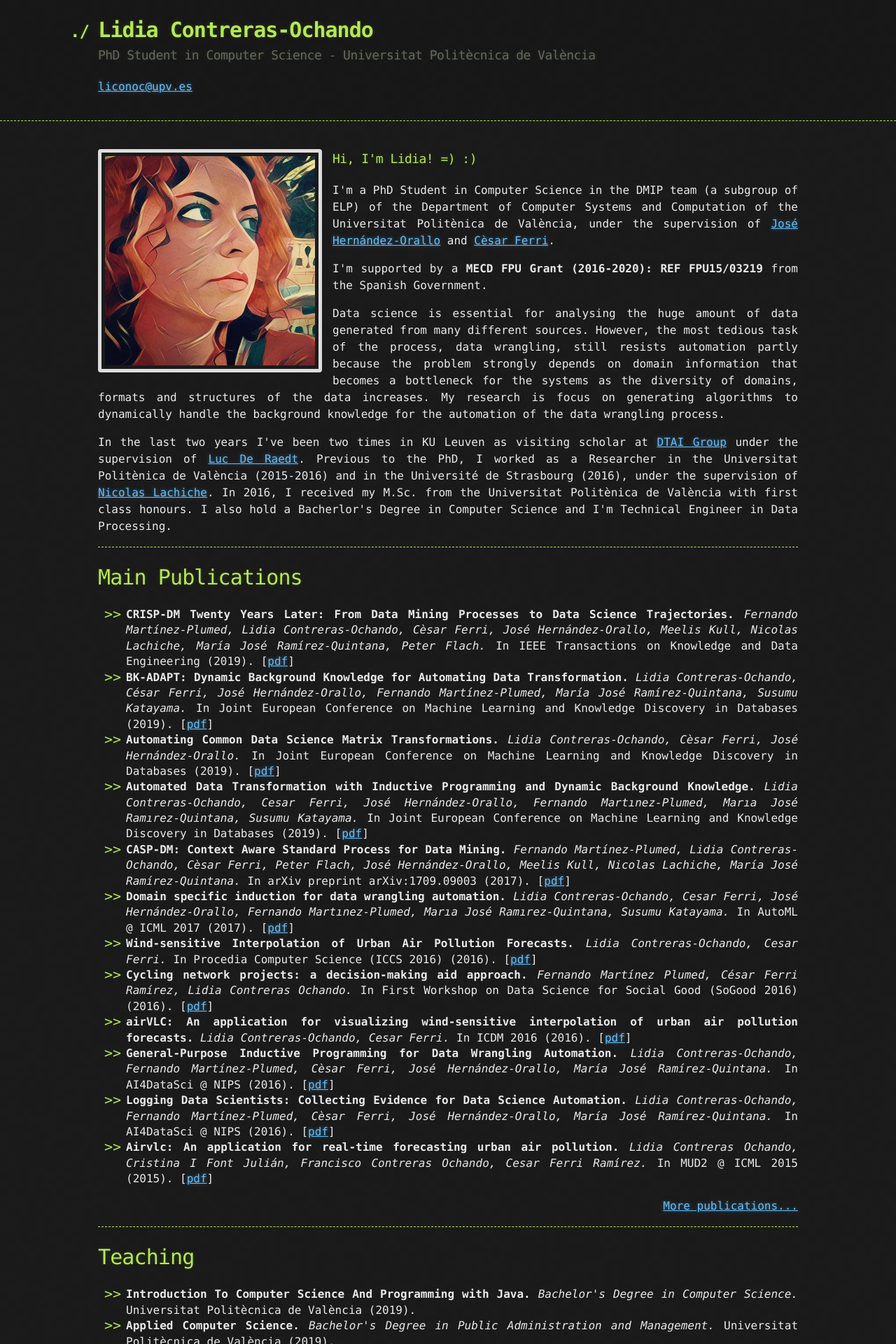
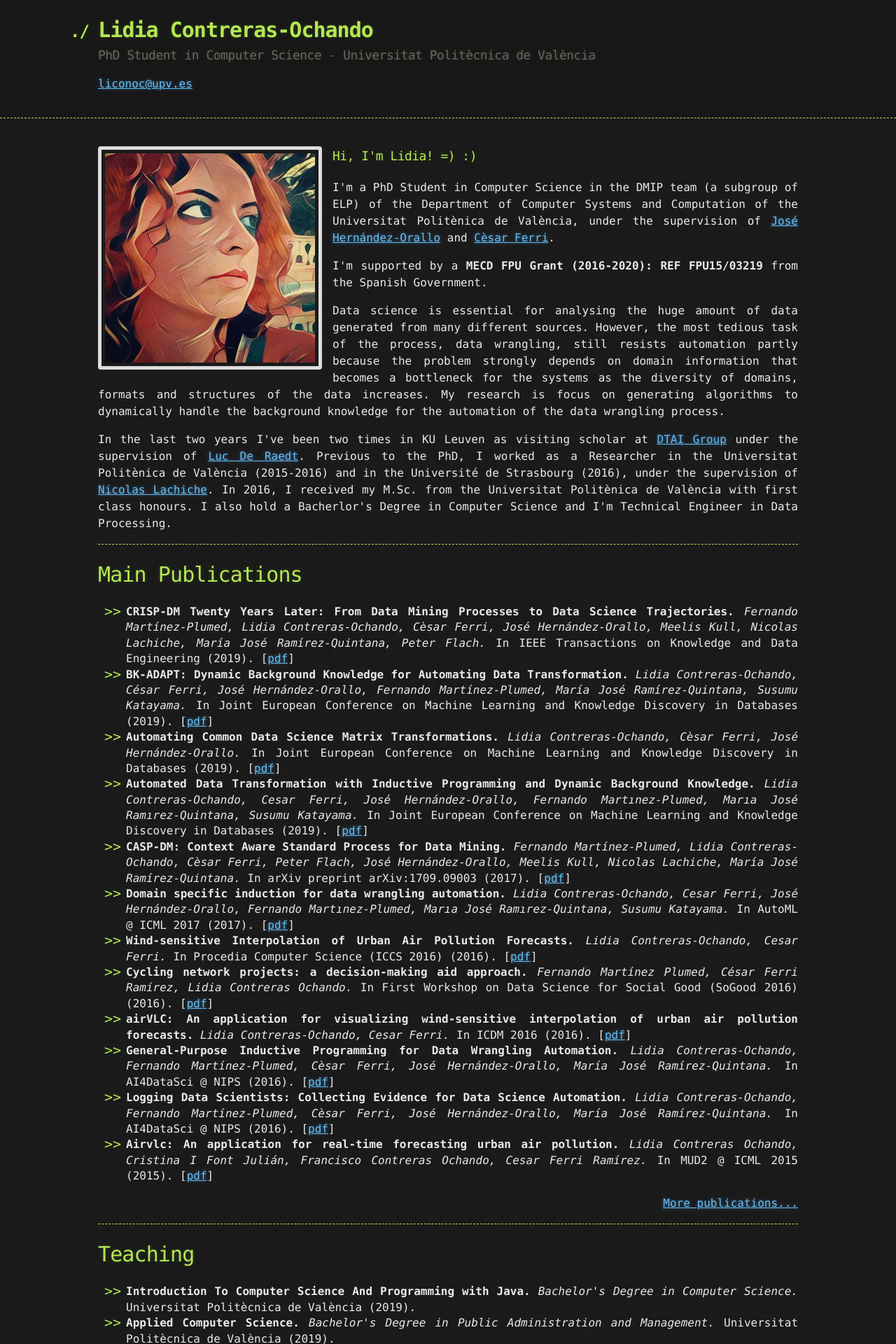
Before and after one commit to liconoc/liconoc.github.io, a Jekyll site: the page built from index.md, in a window 1280 px wide. Shown: the top 1920 px of the page at 70% size. Built offline with Jekyll 4.4.1, drawn with Linux system fonts in a browser that asks for light colours.

Commit message:
Update liconoc.html

```diff
--- a/_layouts/liconoc.html
+++ b/_layouts/liconoc.html
@@ -107,7 +107,7 @@
         <a id="a-title">
           <h1>Lidia Contreras-Ochando</h1>
         </a>
-        <h2>PhD Student in Computer Science - Universitat Politècnica de València</h2>
+        <h2 style="margin-bottom:2px">PhD Student in Computer Science - Universitat Politècnica de València</h2>
 		<p><a href="mailto:liconoc@upv.es">liconoc@upv.es</a></p>
 
 
```
